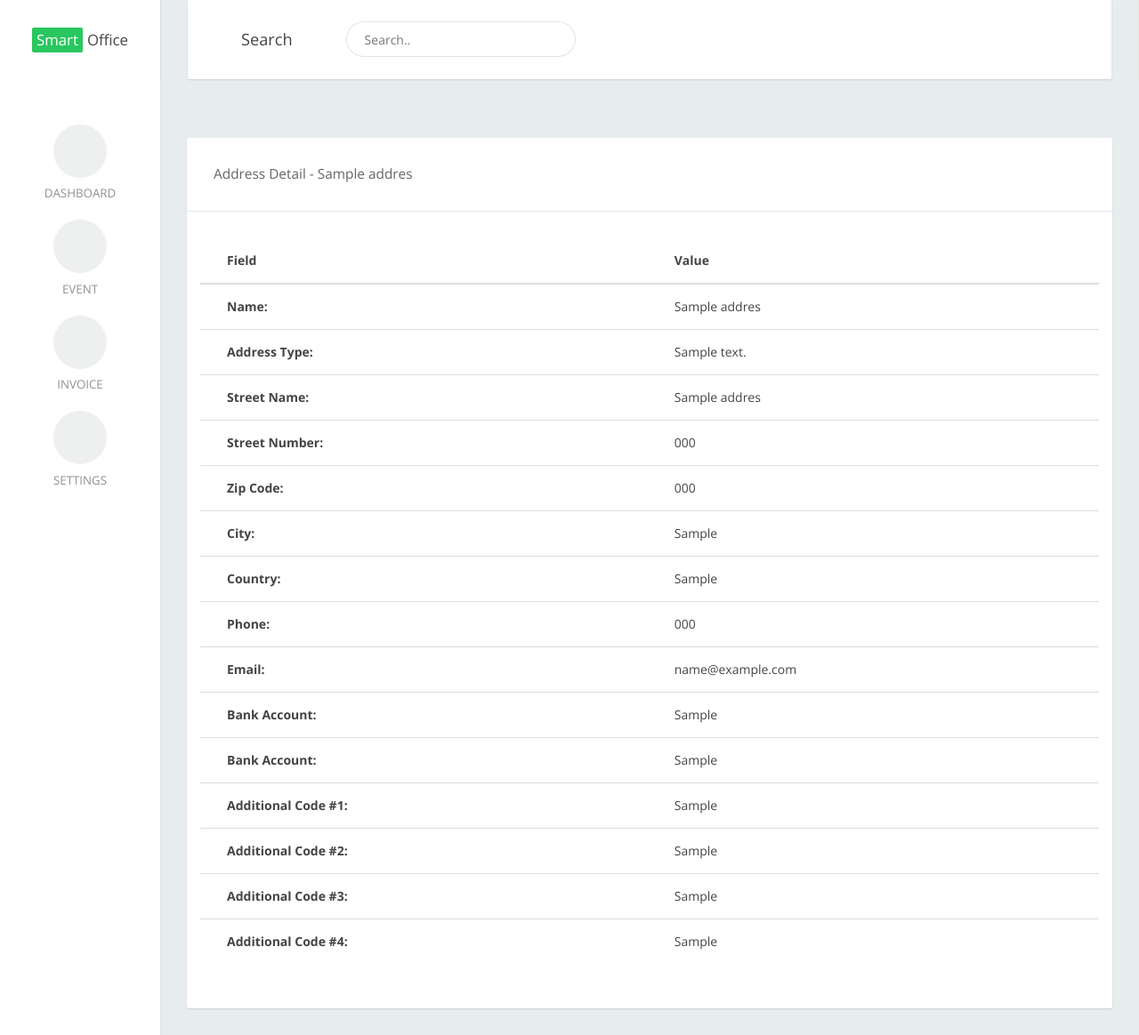
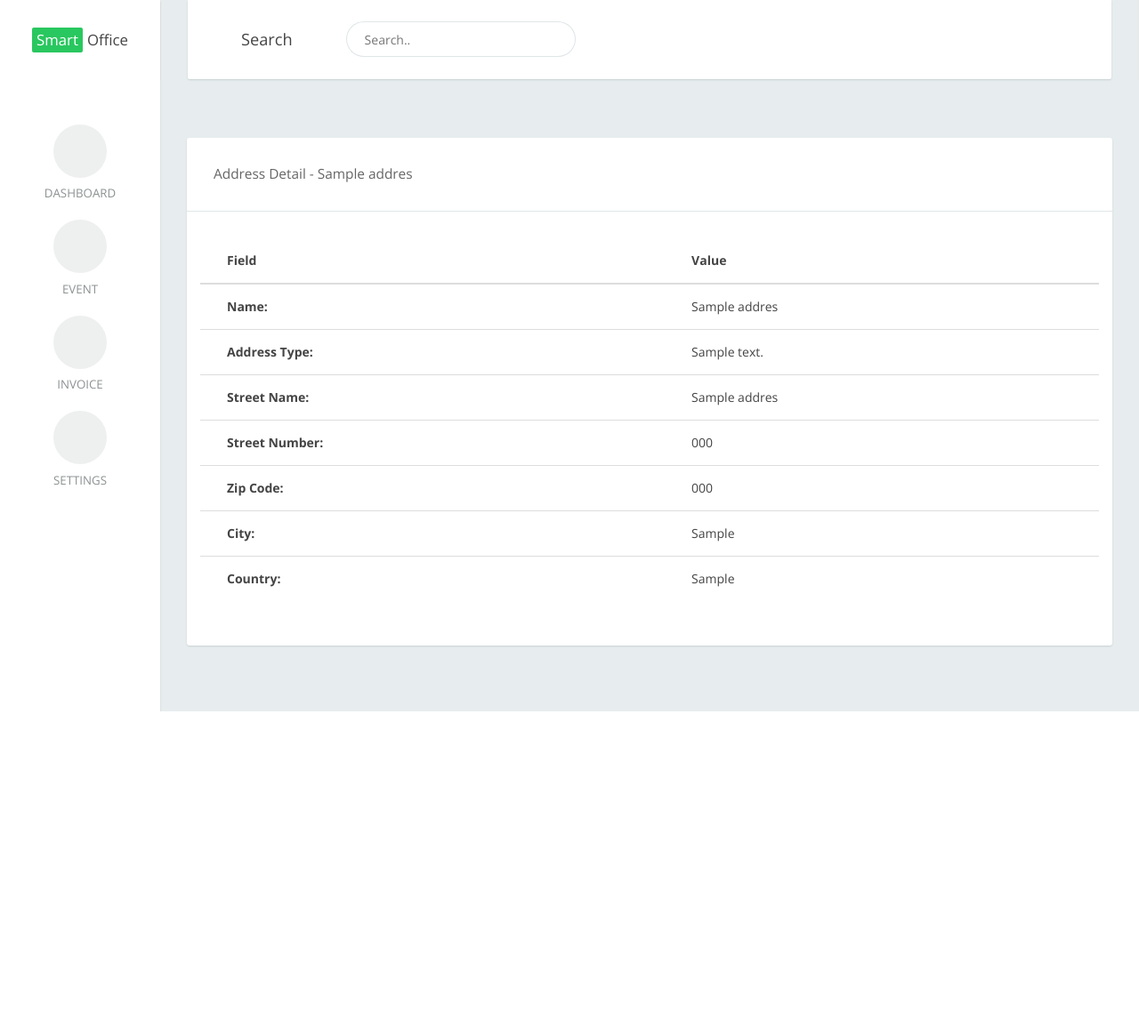
Before and after one commit to sprintbiz/logan, a Django app: page /address/detail/1/ in a window 1280 px wide. Shown: the whole page at 89% size. After the commit the page ends 800 px from the top, so only its background shows below. Run offline with Django 3.2, Linux system fonts and the light colour scheme; tables that the repository leaves empty hold one stand-in row (values such as "Sample post"); parts of the project's set-up code (start-up, migrations or seed data) failed here and were passed over; some libraries are stand-ins or nearby versions; some web fonts are replaced.

Commit message:
Additional address changes

```diff
--- a/invoice/models.py
+++ b/invoice/models.py
@@ -54,13 +54,6 @@ class Address (models.Model):
     zip_code = models.CharField(max_length=60, blank=True)
     city = models.CharField(max_length=200, blank=True)
     country = models.CharField(max_length=200, blank=True)
-    phone = models.CharField(max_length=15, blank=True)
-    email = models.CharField(max_length=200, blank=True)
-    bank_account = models.CharField(max_length=40, blank=True)
-    add_code1 = models.CharField(max_length=100, blank=True)
-    add_code2 = models.CharField(max_length=100, blank=True)
-    add_code3 = models.CharField(max_length=100, blank=True)
-    add_code4 = models.CharField(max_length=100, blank=True)
     created = models.DateTimeField(auto_now_add=True)
     updated = models.DateTimeField(auto_now=True)
 
@@ -263,11 +256,7 @@ class Invoice_Service (models.Model):
         verbose_name = 'Invoice Service'
         verbose_name_plural = 'Invoice Services'
 
-    def save(self, *args, **kwargs):
-        if self.pk:
-            self.quantity = self.quantity.aggregate(Sum('quantity'))['quantity__sum'] or 0
-            self.service = self.service.count()
-        return super(Invoice_Service, self).save(*args, **kwargs)
+
 
 class Invoice_Material (models.Model):
     id = models.AutoField(primary_key=True)
--- a/invoice/templates/address_detail.html
+++ b/invoice/templates/address_detail.html
@@ -55,38 +55,6 @@
                   <th>Country:</th>
                   <td>{{ object.country }}</td>
                 </tr>
-                <tr>
-                  <th>Phone:</th>
-                  <td>{{ object.phone }}</td>
-                </tr>
-                <tr>
-                  <th>Email:</th>
-                  <td>{{ object.email }}</td>
-                </tr>
-                <tr>
-                  <th>Bank Account:</th>
-                  <td>{{ object.bank_account }}</td>
-                </tr>
-                <tr>
-                  <th>Bank Account:</th>
-                  <td>{{ object.bank_account }}</td>
-                </tr>
-                <tr>
-                  <th>Additional Code #1:</th>
-                  <td>{{ object.add_code1 }}</td>
-                </tr>
-                <tr>
-                  <th>Additional Code #2:</th>
-                  <td>{{ object.add_code2 }}</td>
-                </tr>
-                <tr>
-                  <th>Additional Code #3:</th>
-                  <td>{{ object.add_code3 }}</td>
-                </tr>
-                <tr>
-                  <th>Additional Code #4:</th>
-                  <td>{{ object.add_code4 }}</td>
-                </tr>
               </tbody>
         	</table>
         </div>
--- a/invoice/templates/invoice_create.html
+++ b/invoice/templates/invoice_create.html
@@ -338,5 +338,4 @@ $(document).ready(function() {
 });
 
 </script>
-
 {% endblock %}
--- a/invoice/templates/organization_edit.html
+++ b/invoice/templates/organization_edit.html
@@ -48,5 +48,6 @@
 </div>
 <script type="text/javascript">
   $('#organization-code').select2();
+  $('.select').select2();
 </script>
 {% endblock %}
```
Also changed, not shown: invoice/forms.py (+1 -7 lines), invoice/templates/invoice_print.html (+8 -8 lines), invoice/migrations/0002_auto_20171122_2230.py (added).
